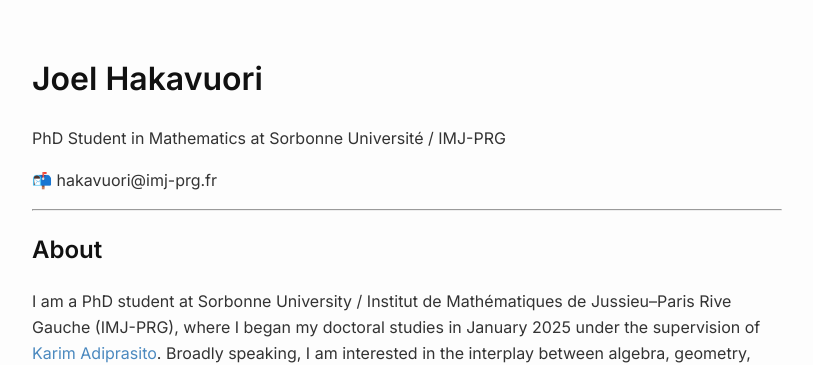
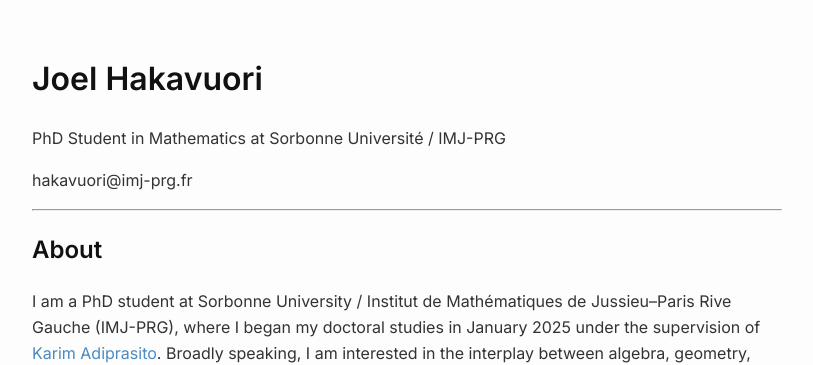
Before and after one commit to hakav/hakav.github.io, a Jekyll site: the page built from index.md, in a window 1280 px wide. Shown: the top 365 px of the page, without its empty margins (233-1046 px from the left). Built offline with Jekyll 4.4.1, drawn with Linux system fonts in a browser that asks for light colours.

```diff
--- a/index.md
+++ b/index.md
@@ -19,7 +19,7 @@ title: Joel Hakavuori
 
 PhD Student in Mathematics at Sorbonne Université / IMJ-PRG
 
-📬  hakavuori@imj-prg.fr
+hakavuori@imj-prg.fr
 
 ---
 
```
